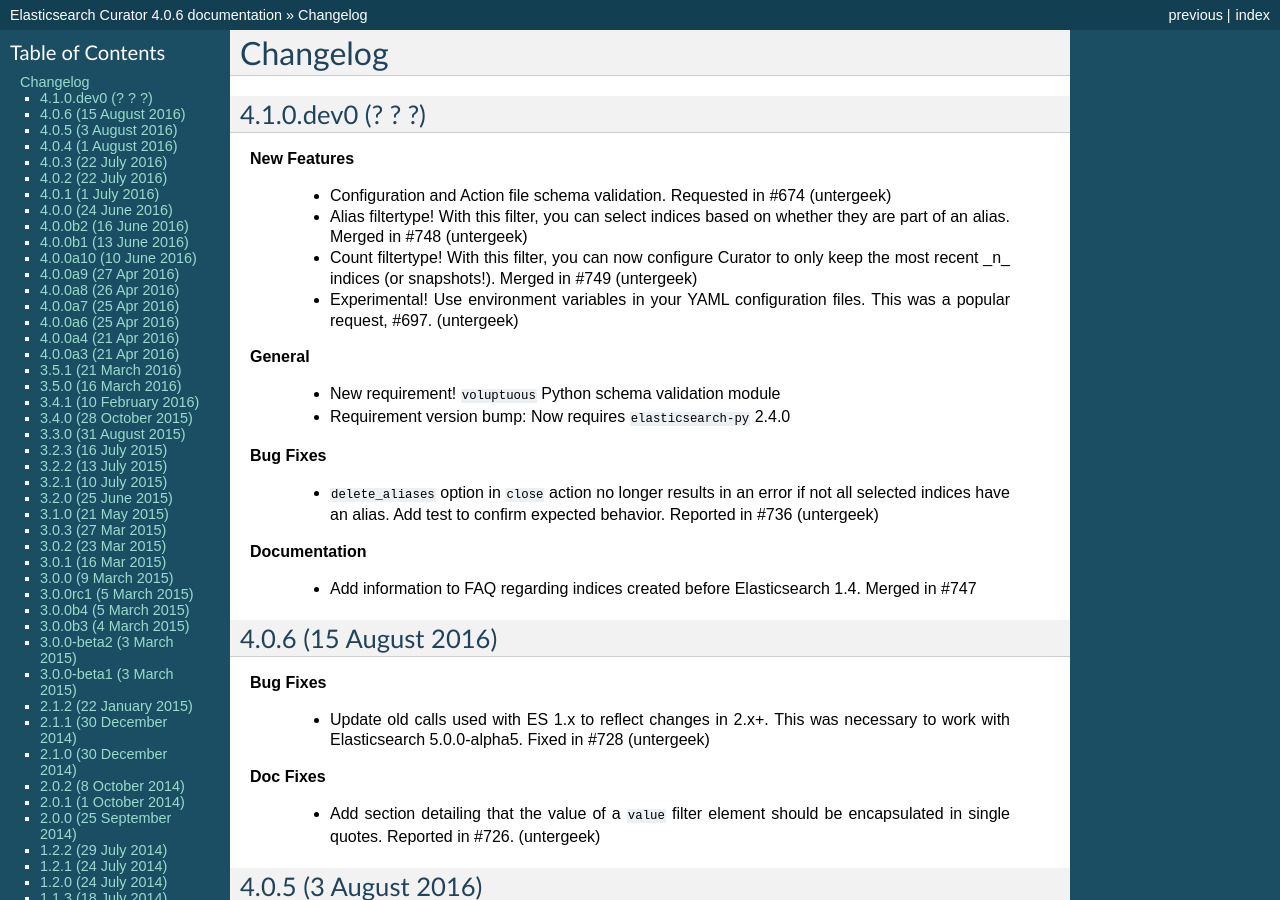
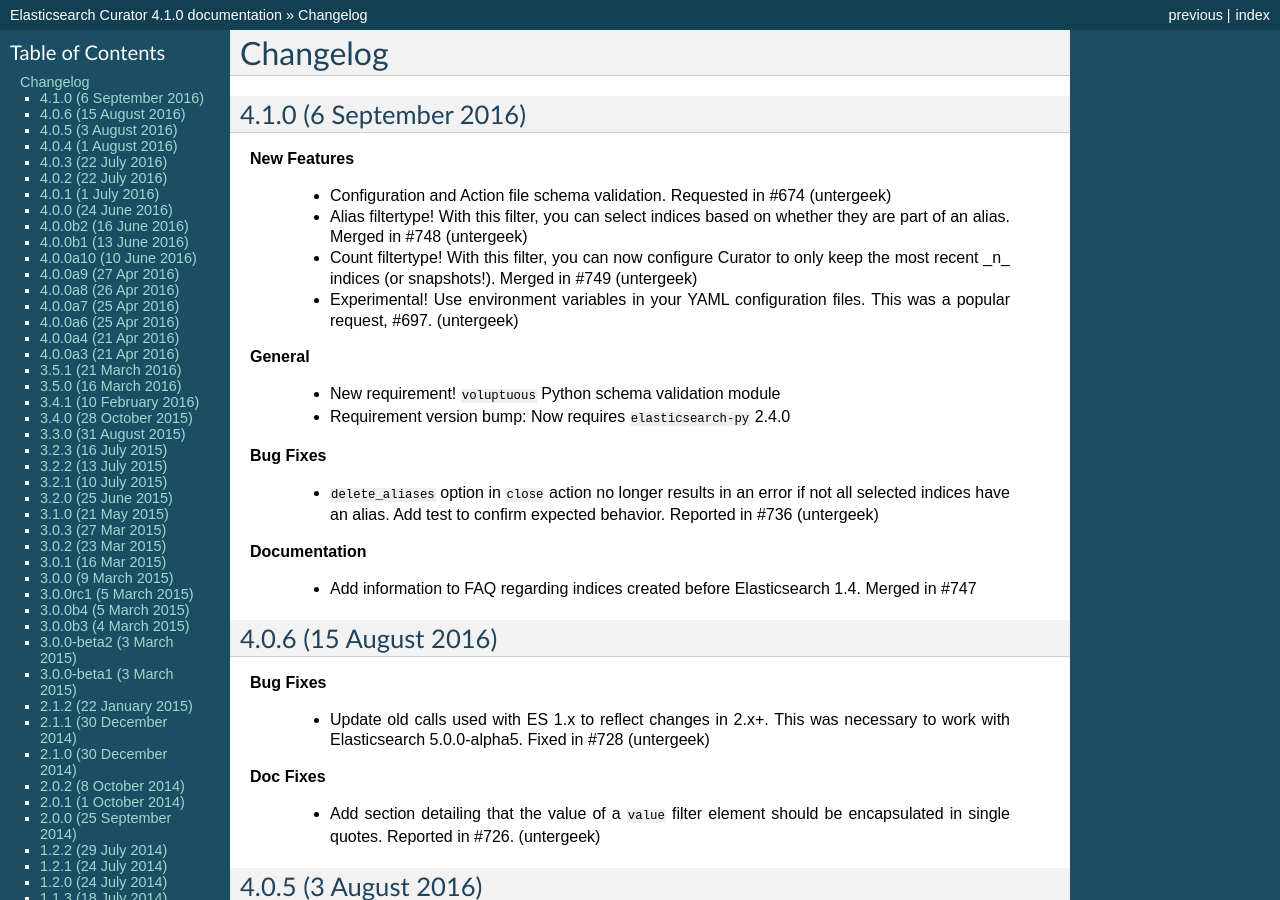
Before and after one commit to elastic/curator, a Sphinx documentation site: the page built from docs/Changelog.rst, in a window 1280 px wide and 900 px high. Built offline with Sphinx 7.4.7, drawn with Linux system fonts in a browser that asks for light colours; some of the changed text lies outside the part shown.

Commit message:
Prepare for release of 4.1.0
So many improvements!  New features!

```diff
--- a/curator/_version.py
+++ b/curator/_version.py
@@ -1 +1 @@
-__version__ = '4.0.6'
+__version__ = '4.1.0'
--- a/docs/Changelog.rst
+++ b/docs/Changelog.rst
@@ -3,8 +3,8 @@
 Changelog
 =========
 
-4.1.0.dev0 (? ? ?)
-------------------
+4.1.0 (6 September 2016)
+------------------------
 
 **New Features**
 
--- a/docs/utilities.rst
+++ b/docs/utilities.rst
@@ -5,3 +5,6 @@
 
 .. automodule:: curator.utils
    :members:
+
+.. autoclass:: curator.SchemaCheck
+   :members:
```
Also changed, not shown: docs/filters.rst (+15 -0 lines), 1 other file.
